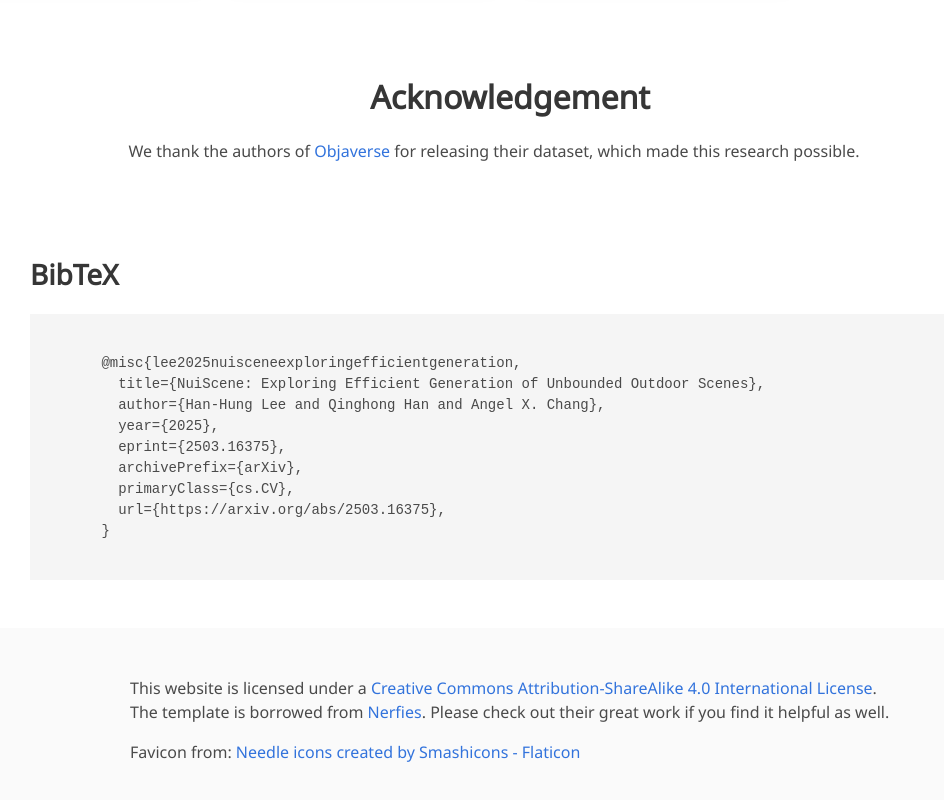
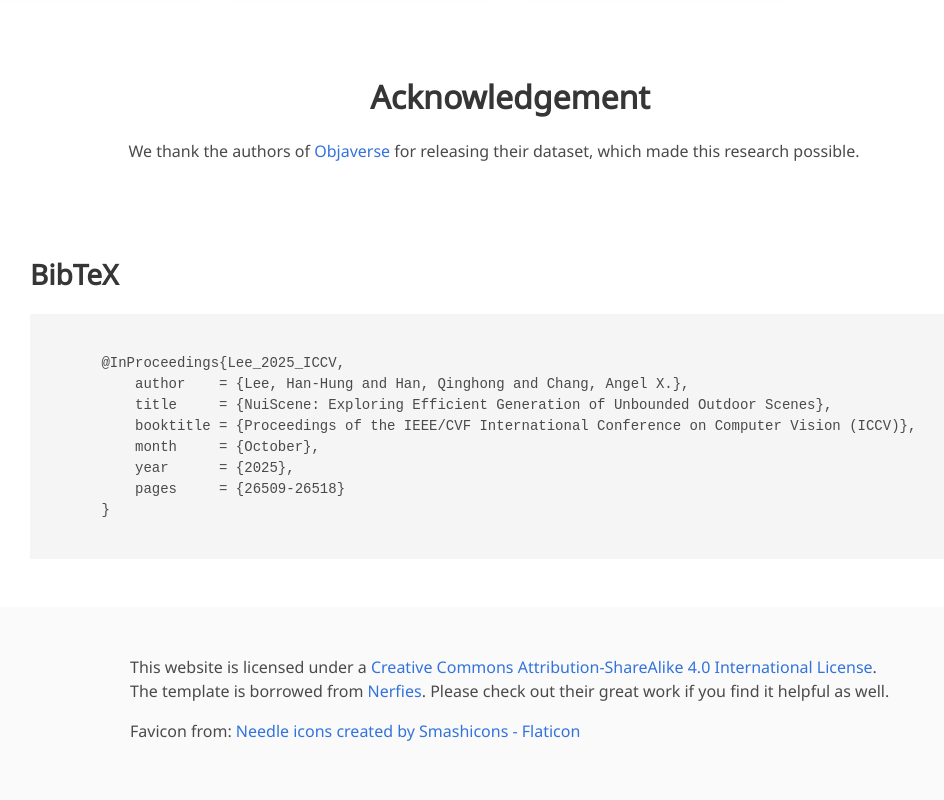
Before and after one commit to 3dlg-hcvc/NuiScene43-Dataset, a plain HTML site: page docs/index.html in a window 1280 px wide. Shown: the part 5509-6309 px from the top of the page, without its empty margins (130-1074 px from the left). Drawn offline with nearby package versions, Linux system fonts and the light colour scheme; some icons are missing; a web font is replaced by a local one.

Commit message:
update citation

```diff
--- a/docs/index.html
+++ b/docs/index.html
@@ -757,14 +757,13 @@
   <div class="container is-max-desktop content">
     <h2 class="title">BibTeX</h2>
     <pre><code>
-      @misc{lee2025nuisceneexploringefficientgeneration,
-        title={NuiScene: Exploring Efficient Generation of Unbounded Outdoor Scenes},
-        author={Han-Hung Lee and Qinghong Han and Angel X. Chang},
-        year={2025},
-        eprint={2503.16375},
-        archivePrefix={arXiv},
-        primaryClass={cs.CV},
-        url={https://arxiv.org/abs/2503.16375},
+      @InProceedings{Lee_2025_ICCV,
+          author    = {Lee, Han-Hung and Han, Qinghong and Chang, Angel X.},
+          title     = {NuiScene: Exploring Efficient Generation of Unbounded Outdoor Scenes},
+          booktitle = {Proceedings of the IEEE/CVF International Conference on Computer Vision (ICCV)},
+          month     = {October},
+          year      = {2025},
+          pages     = {26509-26518}
       }
     </code></pre>
   </div>
```
Also changed, not shown: 1 other file.
